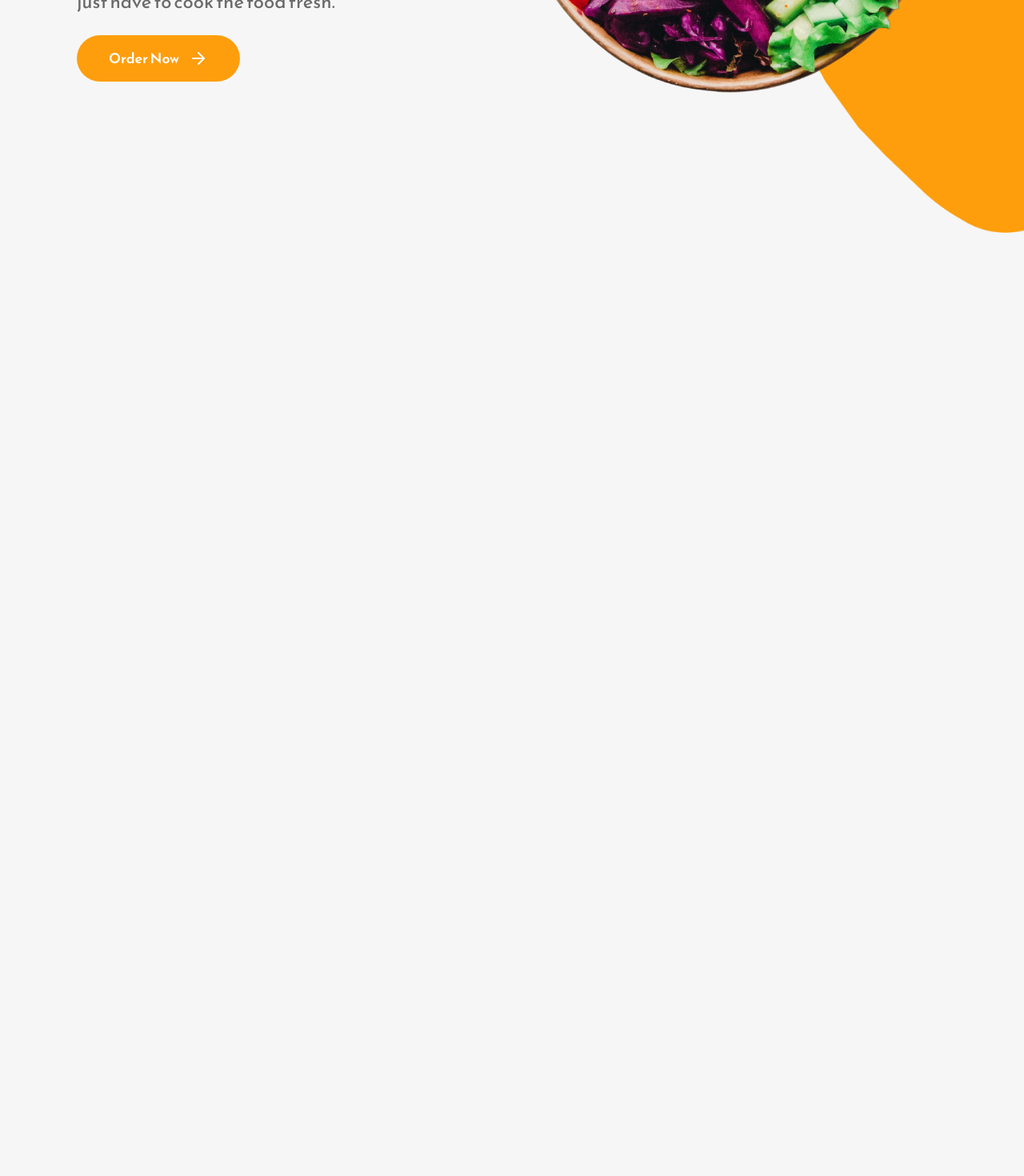
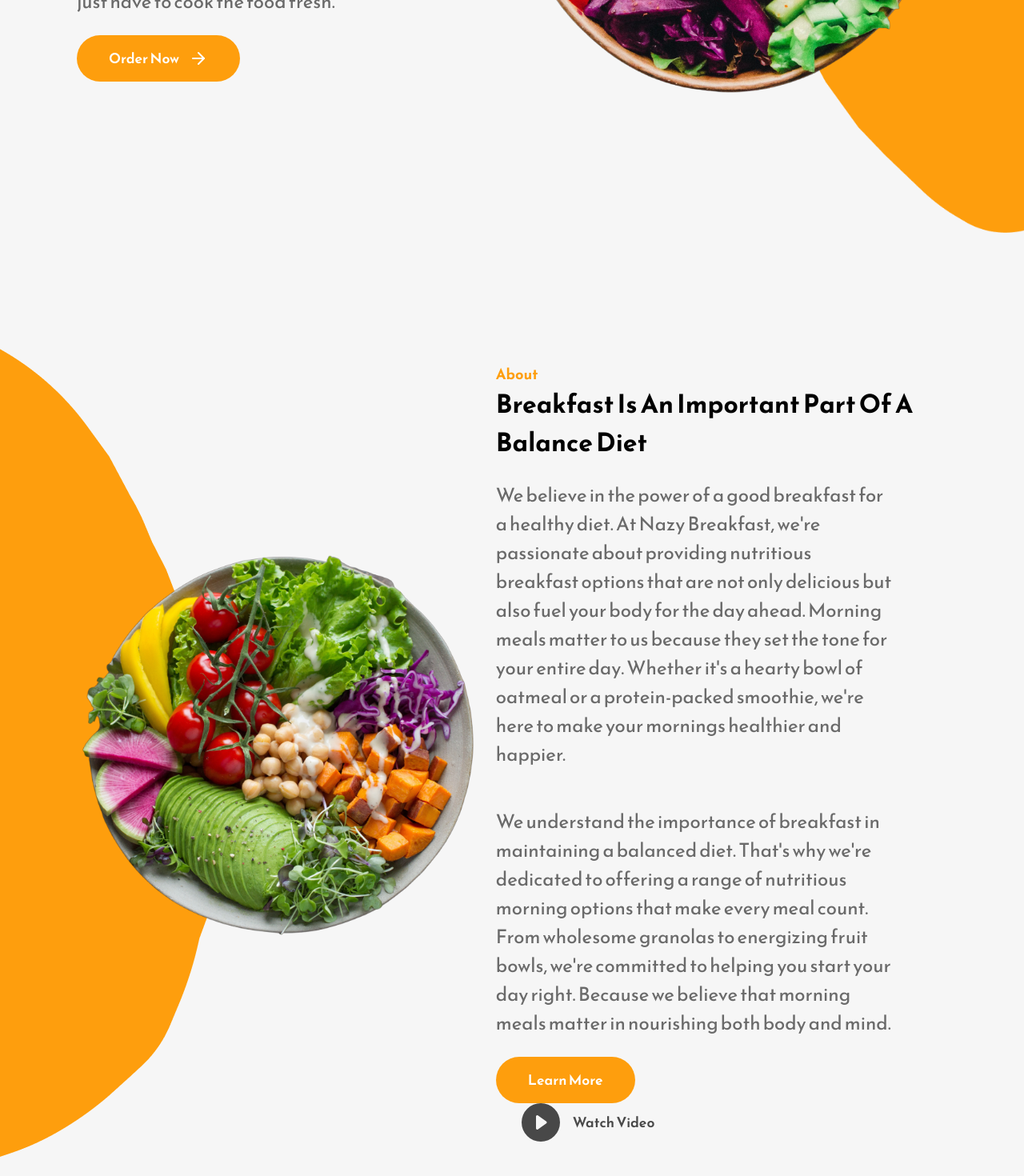
Before and after one commit to sharon5555/NazyBreakfast-React-, a React (Create React App) app in the folder nazy-breakfast/: page / in a window 1280 px wide. Shown: the part 571-2041 px from the top of the page at 80% size. Before the commit the page ends 868 px from the top, so only its background shows below. Built offline with nearby package versions, Linux system fonts and the light colour scheme.

Commit message:
Added the About component

```diff
--- a/nazy-breakfast/src/App.js
+++ b/nazy-breakfast/src/App.js
@@ -1,10 +1,12 @@
 import './App.css';
 import Home from "./components/Home";
+import About from "./components/About";
 
 function App() {
   return (
     <div className="App">
       <Home/>
+      <About/>
     </div>
   );
 }
--- /dev/null
+++ b/nazy-breakfast/src/components/About.js
@@ -0,0 +1,35 @@
+import React from "react";
+import AboutBackground from "../Assets/about-background.png";
+import AboutBackgroundImage from "../Assets/about-background-image.png";
+import { BsFillPlayCircleFill } from "react-icons/bs";
+
+const About = () => {
+    return <div className='about-section-container'>
+        <div className='about-background-image-container'>
+            <img src={AboutBackground} alt="" />
+        </div>
+        <div className='about-section-image-container'>
+            <img src={AboutBackgroundImage} alt="" />
+        </div>
+        <div className='about-section-text-container'>
+            <p className='primary-subheading'>
+                About
+            </p>
+            <h1 className='primary heading'>
+                Breakfast Is An Important Part Of A Balance Diet
+            </h1>
+            <p className='primary-text'>
+                We believe in the power of a good breakfast for a healthy diet. At Nazy Breakfast, we're passionate about providing nutritious breakfast options that are not only delicious but also fuel your body for the day ahead. Morning meals matter to us because they set the tone for your entire day. Whether it's a hearty bowl of oatmeal or a protein-packed smoothie, we're here to make your mornings healthier and happier.
+            </p>
+            <p className='primary-text'>
+                We understand the importance of breakfast in maintaining a balanced diet. That's why we're dedicated to offering a range of nutritious morning options that make every meal count. From wholesome granolas to energizing fruit bowls, we're committed to helping you start your day right. Because we believe that morning meals matter in nourishing both body and mind.
+            </p>
+            <div className='about-button-container'>
+                <button className='secondary-button'>Learn More</button>
+                <button className='watch-video-button'> <BsFillPlayCircleFill/> Watch Video</button>
+            </div>
+        </div>
+    </div>
+};
+
+export default About;
```
